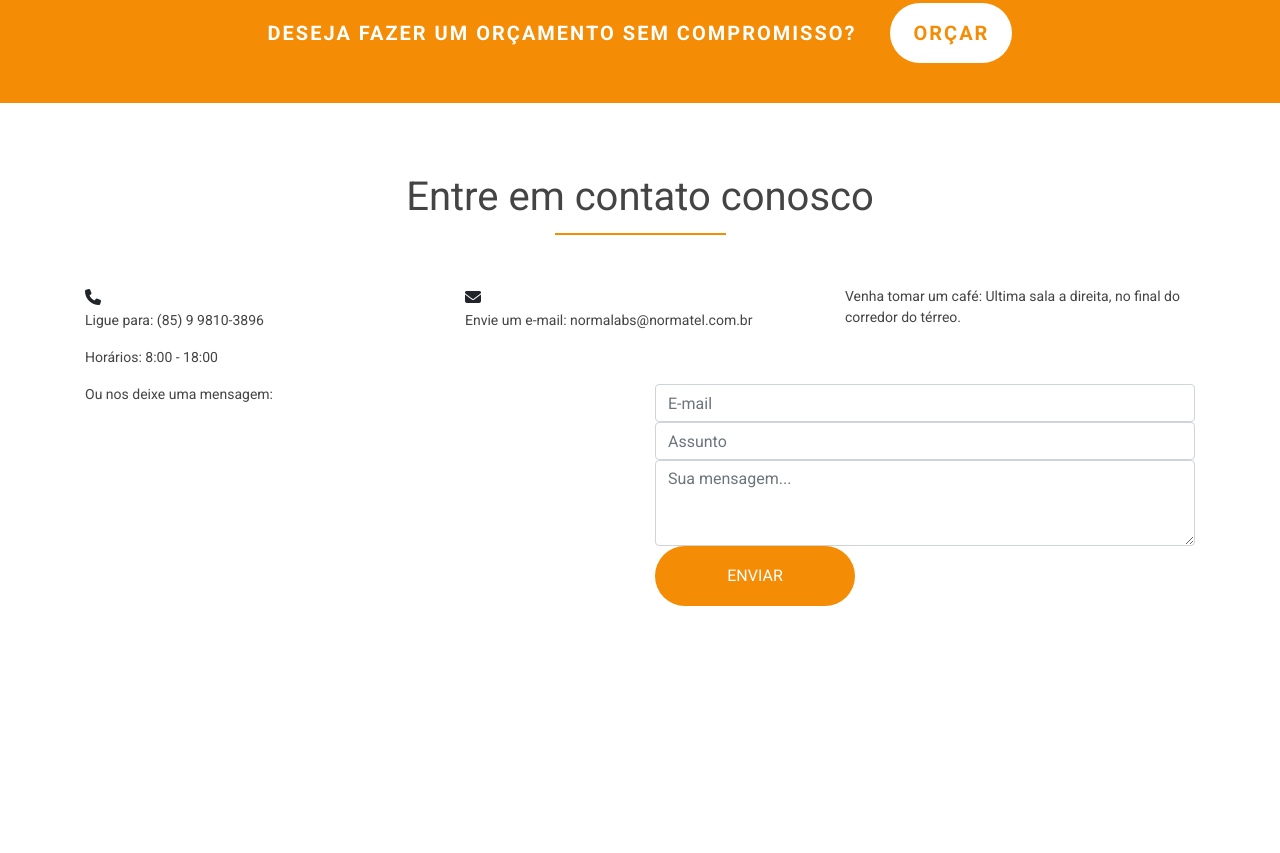
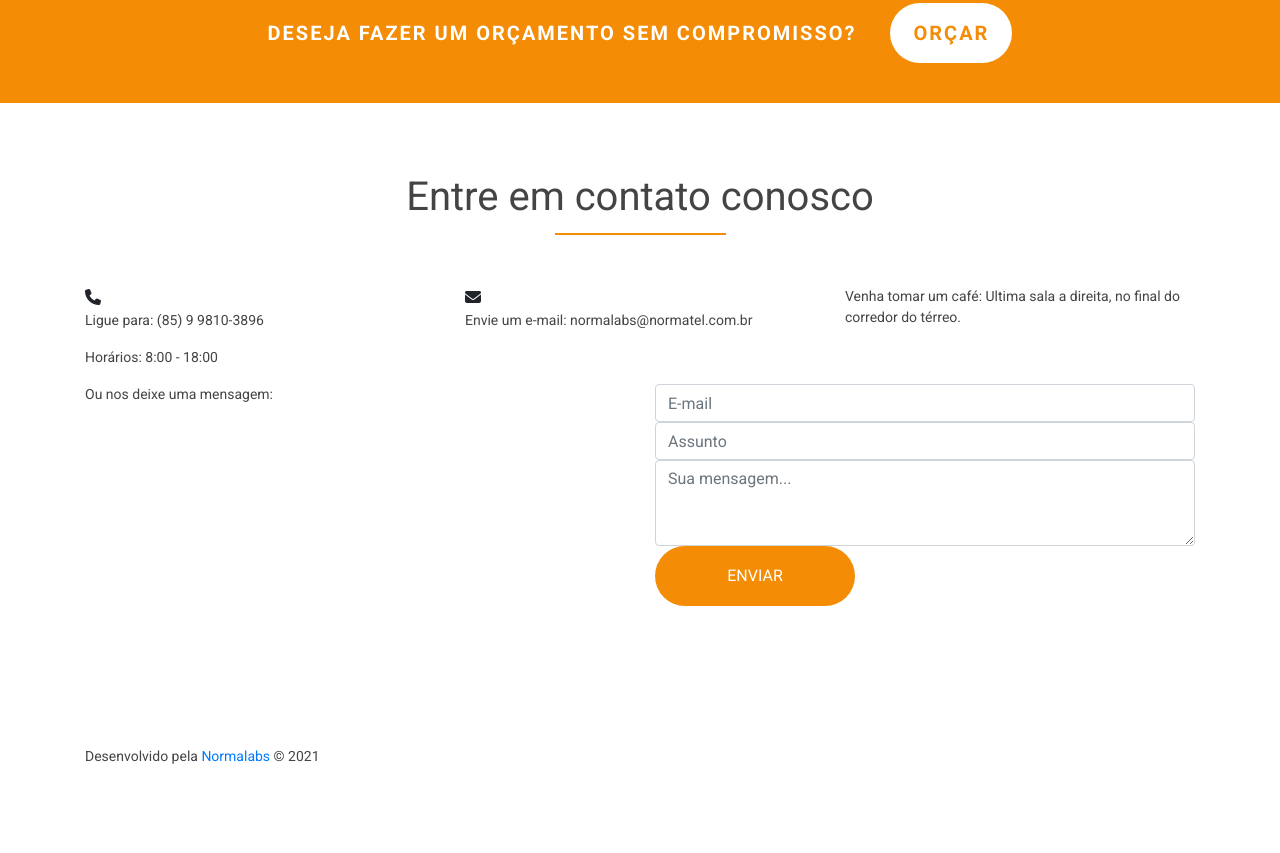
Before and after one commit to CaioLuColaco/NormaLabs, a plain HTML site: page views/home.html in a window 1280 px wide. Shown: the part 4823-5676 px from the top of the page. Before the commit the page ends 5499 px from the top, so only its background shows below. Drawn offline with nearby package versions, Linux system fonts and the light colour scheme; a script that the page names is missing.

Commit message:
added copy

```diff
--- a/views/home.html
+++ b/views/home.html
@@ -397,6 +397,16 @@
                 </div>
             </div>
         </div>
+
+        <div id="copy-area">
+            <div class="container">
+                <div class="row">
+                    <div class="col-md-12">
+                        <p>Desenvolvido pela <a href="/views/home.html" target="_blank">Normalabs</a> &copy; 2021</p>
+                    </div>
+                </div>
+            </div>
+        </div>
     </footer>
 
     <script src="/js/scripts.js"></script>
```
